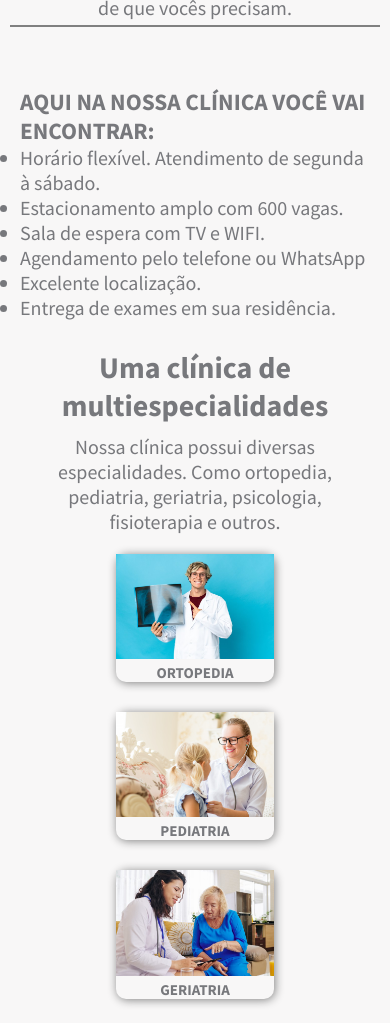
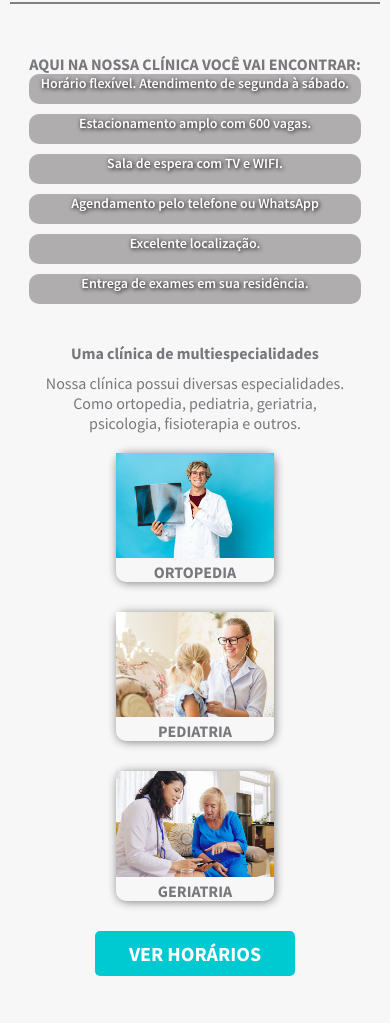
Before and after one commit to Ronison-Melo/clinica-medica, a plain HTML site: page index.html in a window 390 px wide. Shown: the part 564-1587 px from the top of the page. Drawn offline with Linux system fonts and the light colour scheme.

Commit message:
Add files via upload

```diff
--- a/css/estilo.css
+++ b/css/estilo.css
@@ -2,9 +2,11 @@
     margin: 0;
     padding: 0;
     box-sizing: border-box;
+    scroll-behavior: smooth;
 }
 html{
     font-size: 62.5%;
+    scroll-behavior: smooth;
 }
 body{
     font-family: 'Source Sans Pro', sans-serif;
@@ -12,6 +14,7 @@ body{
     position: relative;
     color: #77787c;
     background-color: #f8f7f7;
+
 }
 
 header{
--- a/css/responsivo.css
+++ b/css/responsivo.css
@@ -2,8 +2,9 @@
 
 @media  screen and (max-width: 425px){
 
-    body{
-        font-size: 1.2rem;
+    *{
+        box-sizing: border-box;
+        font-size: 1.6rem;
     }
 
     header{
@@ -25,7 +26,6 @@
 
     .banner{
         /* border: 1px solid red; */
-        height: 20rem;
         background-size: cover;
         background-position: center;
         background-attachment: scroll;
@@ -36,23 +36,56 @@
     }
     .banner div article{
         /* border: 1px solid red; */
-        font-size: 1.6rem;
         text-align: center;
+        width: 100%;
+    }
+    .banner h2{
+        font-size: 5rem;
     }
 
     #sobre{
         /* border: 1px solid red; */
-        height: auto;
 
     }
     #sobre > div{
         /* border: 1px solid green; */
         width: 100%;
         text-align: center;
+        font-size: 1.6rem;
     }
     #sobre section{
         /* border: 1px solid green; */
         width: 100%;
+        padding: 0;
+        text-align: center;
+        margin: 0 auto;
+
+        display: flex;
+        flex-direction: column;
+        justify-content: center;
+        align-items: center;
+    }
+    #sobre ul{
+        /* border: 1px solid; */
+        list-style: none;
+
+        width: 100%;
+
+        display: flex;
+        flex-direction: column;
+        justify-content: center;
+        gap: 1rem;
+    }
+    #sobre li{
+        /* border: 1px solid red; */
+        border-radius: 1rem;
+        height: 3rem;
+        text-align: center;
+        font-size: 1.4rem;
+        background-color:#afadad;
+        color: #fff;
+        text-shadow: 1px 1px 4px black;
+        font-weight: 600;
     }
     #sobre section img{
         display: none;
```
